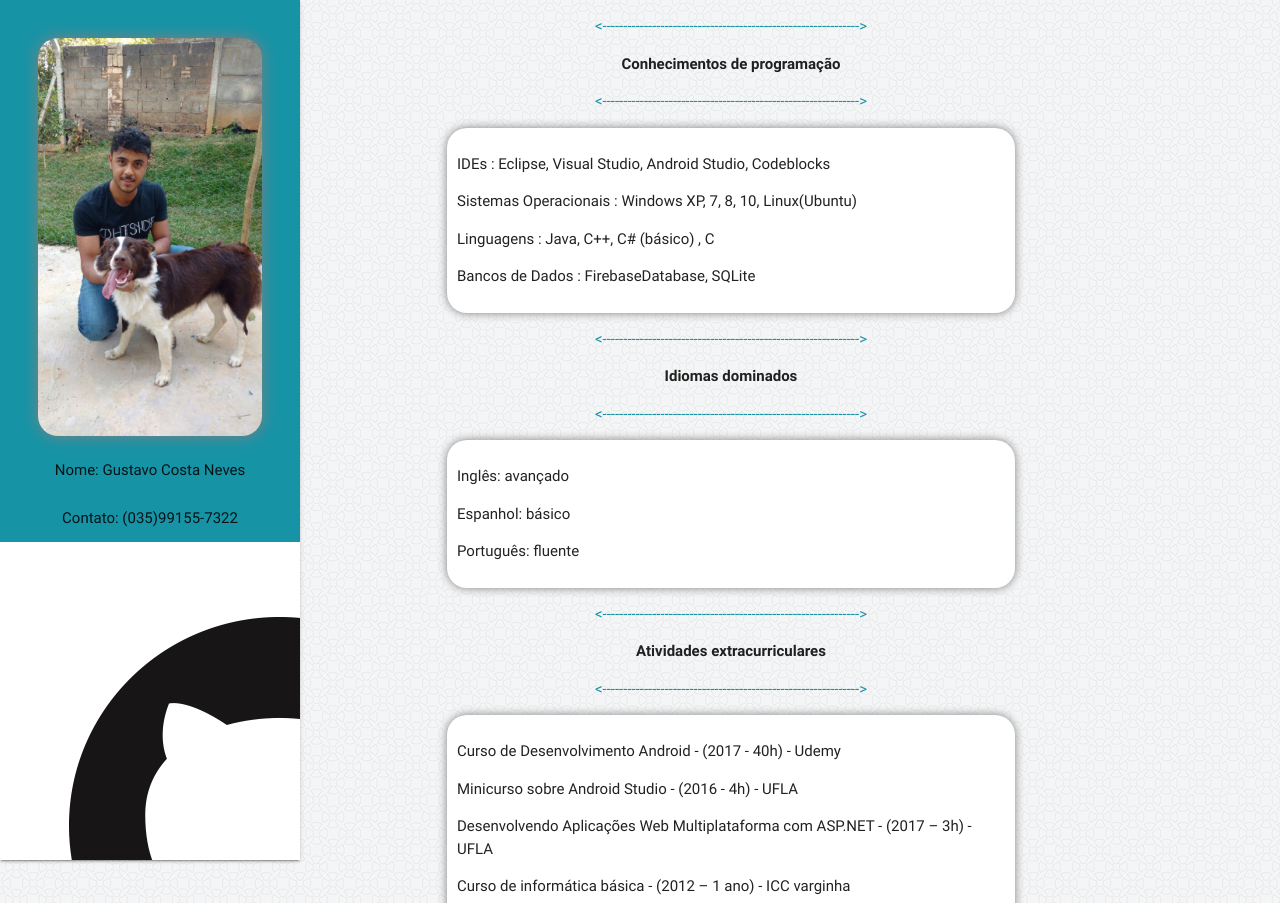
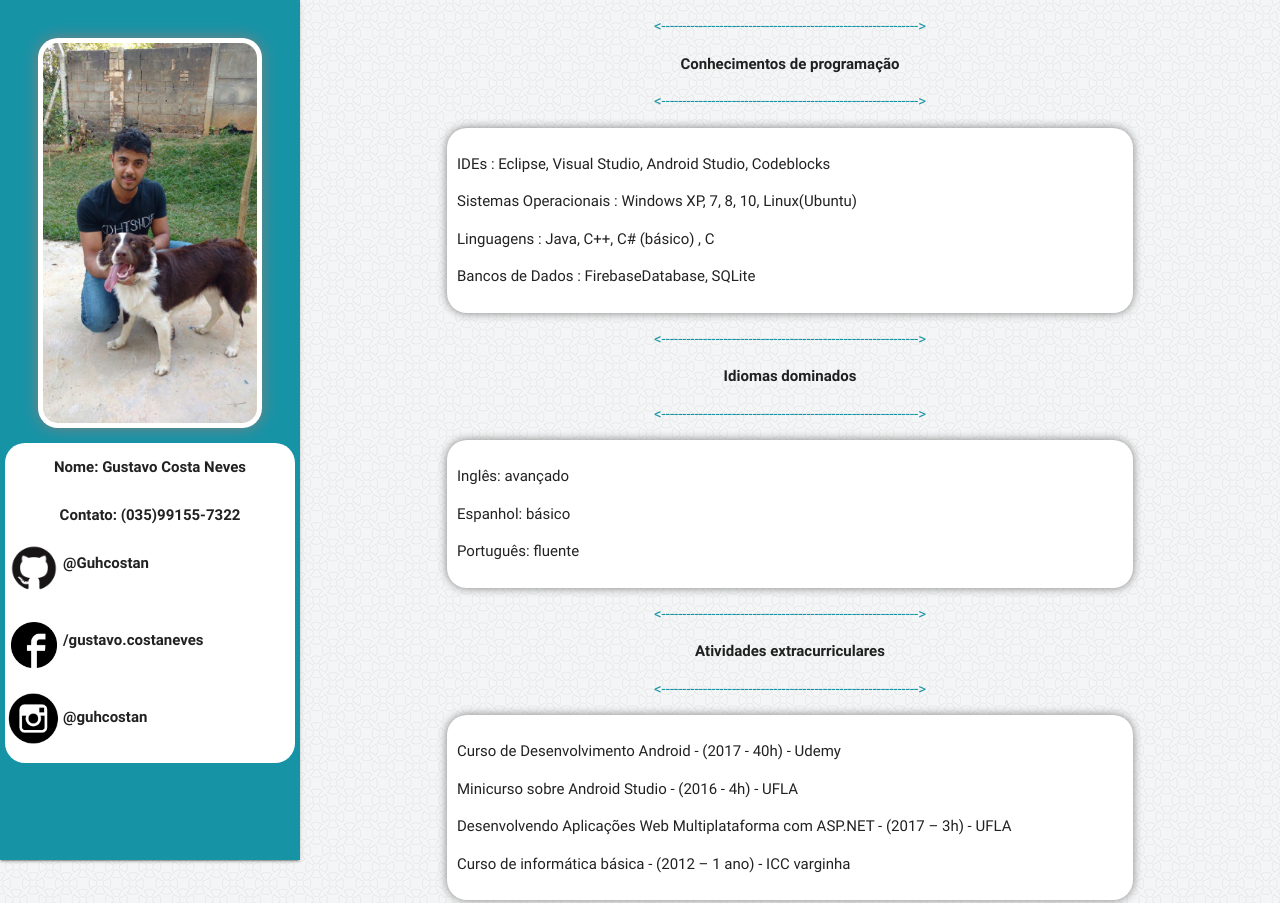
Before and after one commit to guhcostan/Curriculo, a plain HTML site: page index.html in a window 1280 px wide. Shown: the top 903 px of the page. Drawn offline with nearby package versions, Linux system fonts and the light colour scheme.

Commit message:
Adicionado botoes

```diff
--- a/css/styles.css
+++ b/css/styles.css
@@ -2,6 +2,8 @@
 	width: 80%;
 	border-radius: 20px 20px;
 	box-shadow: 0px 0px 15px grey;
+	background-color: white;
+	padding: 5px;
 	display: block;
 	margin: 0 auto;
 	margin-top: 10%;
@@ -13,6 +15,12 @@
 	text-align: center;
 	margin-top: 0px;
 	margin-bottom: 0px;
+}
+
+#dados{
+	margin: 5px;
+	background-color: white;
+	border-radius: 20px 20px;
 }
 
 #nav-mobile{
--- a/index.html
+++ b/index.html
@@ -12,26 +12,40 @@
       <script type="text/javascript" src="https://code.jquery.com/jquery-3.2.1.min.js"></script>
       <script type="text/javascript" src="js/materialize.min.js"></script>
   		<header>
-      <ul id="nav-small" class="top-nav fixed hide-on-large-only show-on-medium-and-down" style="background-color: #1793A6"> TESTE</ul>
+      <ul id="nav-small" class="top-nav fixed hide-on-large-only show-on-medium-and-down" style="background-color: #1793A6">
+        <li style="color: white;text-align: center"> <b>Curriculo-Gustavo Costa</b></li>
+
+        </ul>
       <ul id="nav-mobile" class="side-nav fixed">
   				<li style="	padding: 10px;">
 					<img id="imgFoto" src="css/img/foto.jpg">
 				</li>
 				<li id="dados">
 					<p class="textoDados">
-						Nome: Gustavo Costa Neves
+						<b>Nome: Gustavo Costa Neves</b>
 					</p>
 					<p class="textoDados">
-						Contato: (035)99155-7322
+						<b>Contato: (035)99155-7322</b>
 					</p>
-            <img id="imgGit" src="css/img/GitHub-Mark.png">
+            <ul style="display: inline-flex;">
+              <a href="https://github.com/guhcostan" style="width:20%;"><li><img id="imgGit" src="css/img/GitHub-Mark.png" style="width: 100%"></li></a>
+              <li><b style="margin: auto">@Guhcostan</b></li>
+            </ul>
+            <ul style="display: inline-flex;">
+              <a href="https://faceboo.com/gustavo.costaneves" style="width:20%; padding: 6px;"><li><img id="imgFace" src="css/img/faceLogo.jpg" style="width: 100%"></li></a>
+              <li><b style="margin: auto">/gustavo.costaneves</b></li>
+            </ul>
+            <ul style="display: inline-flex;">
+              <a href="https://www.instagram.com/guhcostan/" style="width:20%;"><li><img id="imgFace" src="css/img/instaLogo.png" style="width: 100%"></li></a>
+              <li><b style="margin: auto">@guhcostan</b></li>
+            </ul>
 				</li>
 			</ul>
   		</header>
   		<main>
   			<div class="container">
   				<div class="row">
-            <div class="col s12 m9 l10">
+            <div class="col s12 m12 l12">
               <div>
                 <p style="text-align: center; color: #1793A6"><--------------------------------------------------------------></p>
                 <p style="text-align: center;"><b>Conhecimentos de programação</b></p>
```
Also changed, not shown: css/img/faceLogo.jpg (added), css/img/instaLogo.png (added).
